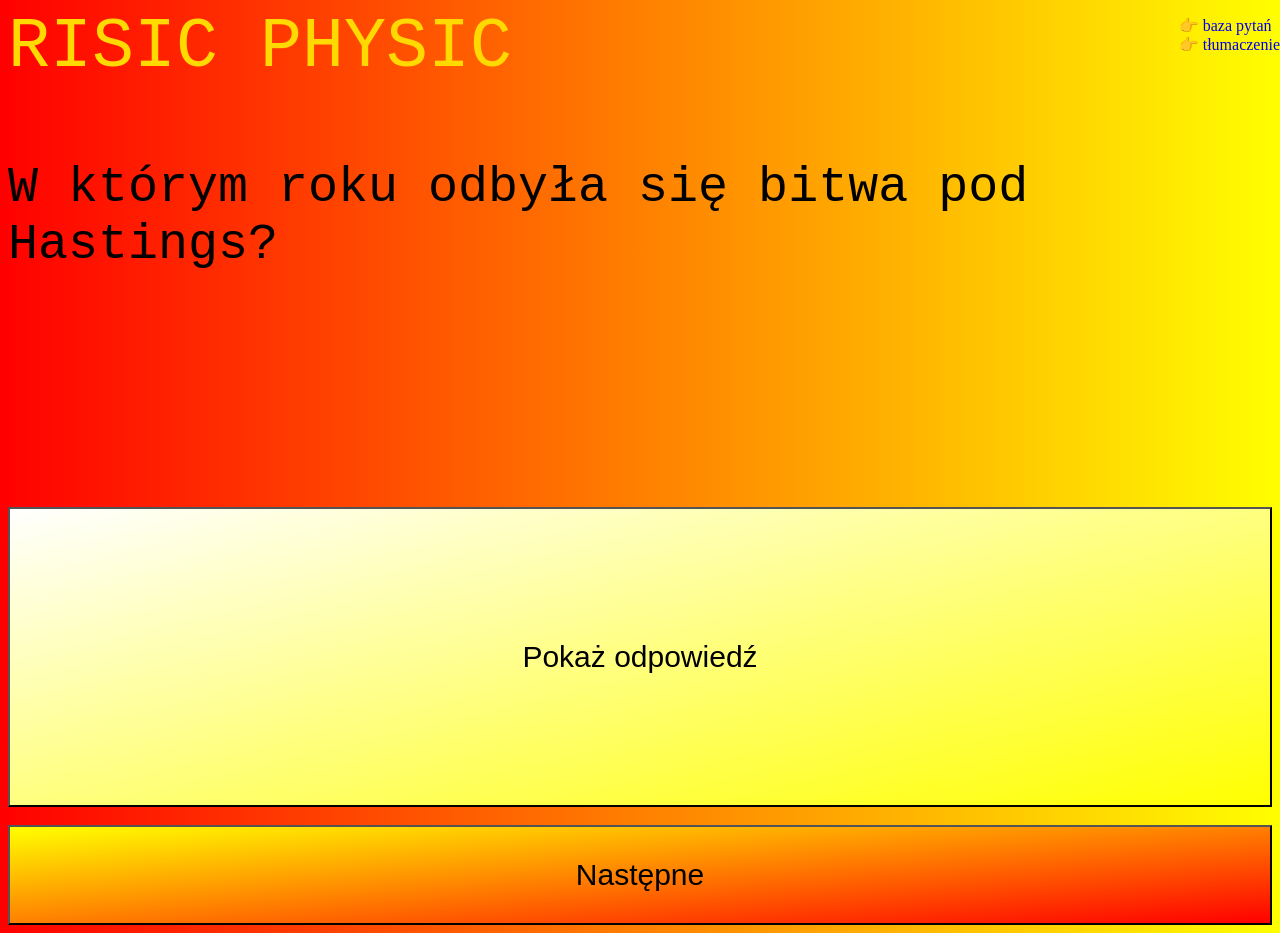
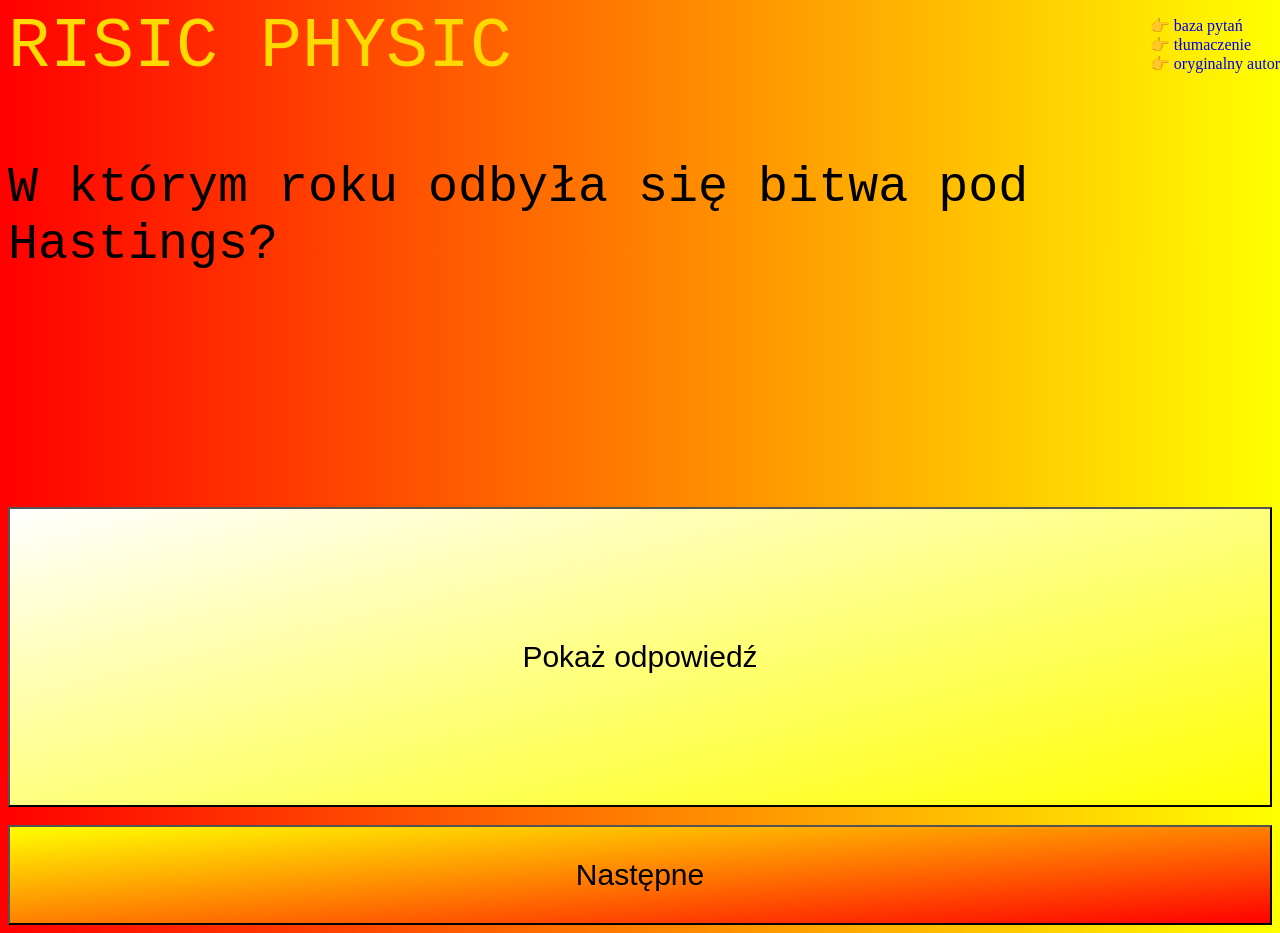
Before and after one commit to supsub/risic-physic, a plain HTML site: page index.html in a window 1280 px wide. Drawn offline with nearby package versions, Linux system fonts and the light colour scheme.

Commit message:
added original author acknowledgment

```diff
--- a/index.html
+++ b/index.html
@@ -31,7 +31,8 @@
 <footer>
   <p>
     <a href="https://www.reddit.com/r/trivia/comments/3wzpvt/free_database_of_50000_trivia_questions/" style="text-decoration:none">👉 baza pytań</a><br>
-    <a href="https://www.deepl.com/translator" style="text-decoration:none">👉 tłumaczenie </a>
+    <a href="https://www.deepl.com/translator" style="text-decoration:none">👉 tłumaczenie </a><br>
+    <a href="https://boardgamegeek.com/boardgamedesigner/3245/dominic-crapuchettes" style="text-decoration:none">👉 oryginalny autor </a>
   </p>
 
 
```
